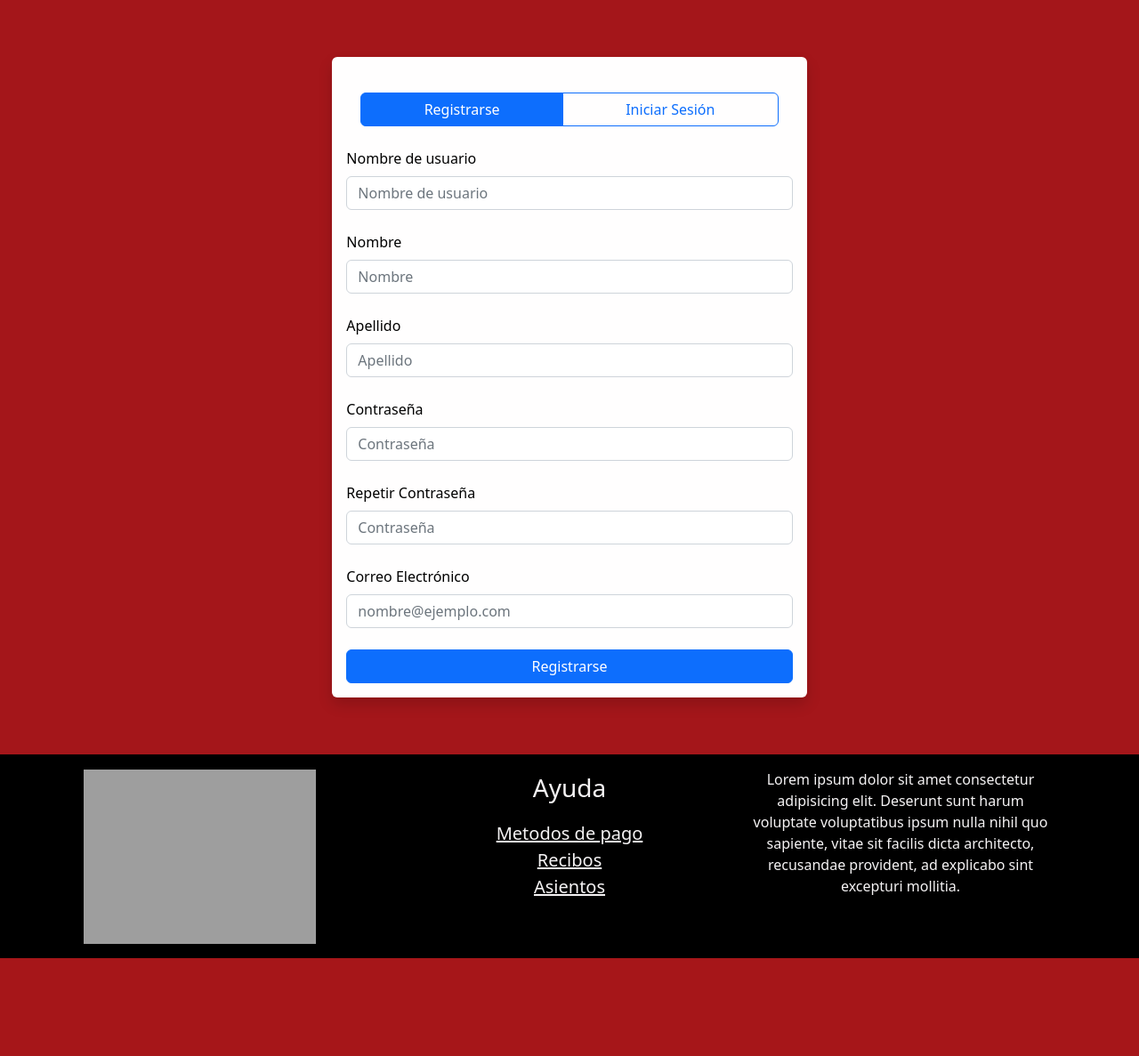
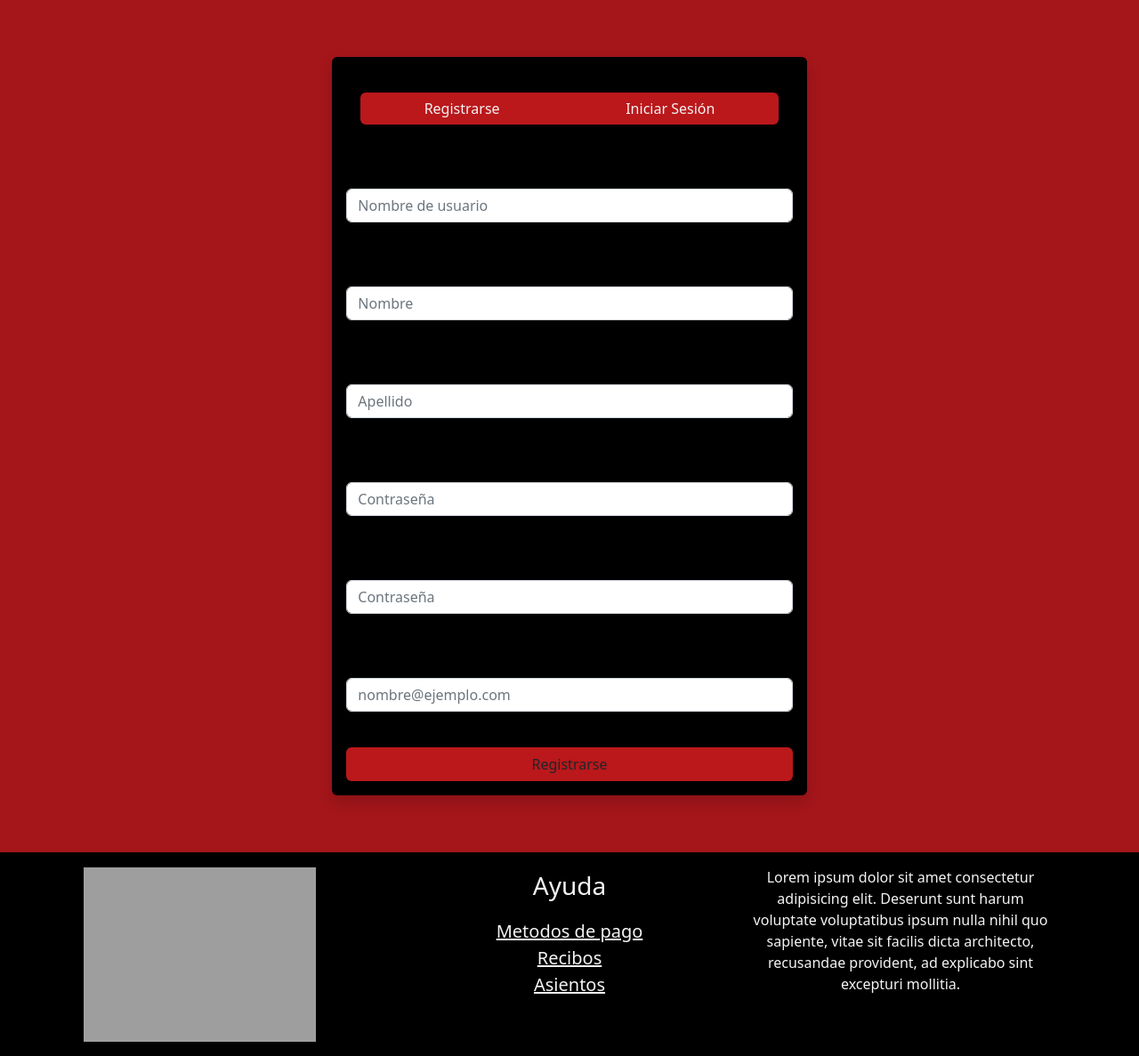
Before and after one commit to Fercho612/Cine_G04, a PHP site: page /login.php in a window 1280 px wide. Shown: the part 97-1284 px from the top of the page at 89% size. Before the commit the page ends 1174 px from the top, so only its background shows below. Run offline with PHP 8.4, Linux system fonts and the light colour scheme; grey boxes are pictures that could not be loaded.

Commit message:
Modifique visualmete el login, arregle la query de pedido y estoy trabajando en los asientos para los pedidos

```diff
--- a/login.css
+++ /dev/null
@@ -1,12 +0,0 @@
-#ventana_login{
-    position: relative;
-    background-color: #FFFEFE;
-    margin: 1em;
-    padding: 1em;
-    color: black;
-}
-
-
-.btn-group, .btn-group-vertical{
-    width: calc(100% - 2em);
-}
--- a/login.php
+++ b/login.php
@@ -59,7 +59,6 @@ if (isset($_COOKIE["username"]))
     integrity="sha384-Zenh87qX5JnK2Jl0vWa8Ck2rdkQ2Bzep5IDxbcnCeuOxjzrPF/et3URy9Bv1WTRi" crossorigin="anonymous">
   <script src="https://ajax.googleapis.com/ajax/libs/jquery/3.6.1/jquery.min.js"></script>
   <link rel="stylesheet" href="styles.css">
-  <link rel="stylesheet" href="login.css">
   <script src="login.js"></script>
   <?php
   if (isset($_POST["registro"]) && $_POST["registro"] == 0)
@@ -68,24 +67,44 @@ if (isset($_COOKIE["username"]))
     echo "<script>var registrando = true;</script>";
   ?>
 </head>
-
+<style>
+  #ventana_login{
+    position: relative;
+    margin: 1em;
+    padding: 1em;
+    color: black;
+}
+main{
+  min-height: 85vh;
+}
+.btn-group, .btn-group-vertical{
+    width: calc(100% - 2em);
+}
+.btn-red{
+  border: none;
+  color: #F5F3F4;
+}
+.btn-red:hover, .btn-red:active{
+  background-color: #660708 !important;
+}
+</style>
 <body>
   <?php include 'Layout/header.php'; ?>
   <main class="w-100 py-5 color-black d-flex justify-content-center">
     <form method="post" action="login.php" id="ventana_login"
-      class="container rounded shadow d-flex flex-column col-12 col-sm-10 col-md-6 col-lg-5">
+      class="container rounded shadow d-flex flex-column col-12 col-sm-10 col-md-6 col-lg-5 bg-black">
       <br>
       <div id="form_botones" class="d-flex justify-content-center">
         <div class="btn-group justify-content-center" id="grupo_botones">
-          <button type="button" id="btn_tab_registrar" onclick="tab_registrar()" class="btn btn-primary"> Registrarse
+          <button type="button" id="btn_tab_registrar" onclick="tab_registrar()" class="btn btn-red bg-red"> Registrarse
           </button>
           <button type="button" id="btn_tab_iniciar_sesion" onclick="tab_iniciar_sesion()"
-            class="btn btn-outline-primary"> Iniciar Sesión </button>
+            class="btn btn-red bg-red"> Iniciar Sesión </button>
         </div>
       </div>
       <br>
-      <label for="username" id="nombre_label" class="form-label"> Nombre de usuario </label>
-      <input type="text" placeholder="Nombre de usuario" name="username" id="username" class="form-control" required
+      <label for="username" id="nombre_label" class="form-label mt-3"> Nombre de usuario </label>
+      <input type="text" placeholder="Nombre de usuario" name="username" id="username" class="form-control mb-3" required
         data-bs-toggle="tooltip" data-bs-title="Debe contener entre 4 y 40 caracteres" data-bs-placement="right">
       <br>
       <div id="alerta_username" class="alerta">
@@ -99,15 +118,15 @@ if (isset($_COOKIE["username"]))
         ?>
       </div>
       <label for="nombre" id="nombre_label" class="form-label registro"> Nombre </label>
-      <input type="text" placeholder="Nombre" name="nombre" id="nombre" class="form-control registro">
+      <input type="text" placeholder="Nombre" name="nombre" id="nombre" class="form-control registro mb-3">
       <br class="registro">
       <div id="alerta_nombre" class="alerta"> </div>
       <label for="apellido" id="apellido_label" class="form-label registro"> Apellido </label>
-      <input type="text" placeholder="Apellido" name="apellido" id="apellido" class="form-control registro">
+      <input type="text" placeholder="Apellido" name="apellido" id="apellido" class="form-control registro mb-3">
       <br class="registro">
       <div id="alerta_apellido" class="alerta"> </div>
       <label for="contrasena" id="contrasena_label" class="form-label"> Contraseña </label>
-      <input type="password" placeholder="Contraseña" name="contrasena" id="contrasena" class="form-control" required
+      <input type="password" placeholder="Contraseña" name="contrasena" id="contrasena" class="form-control mb-3" required
         data-bs-toggle="tooltip" data-bs-title="Debe contener al menos 4 caracteres" data-bs-placement="right">
       <br>
       <div id="alerta_contrasena" class="alerta">
@@ -118,18 +137,18 @@ if (isset($_COOKIE["username"]))
         ?>
       </div>
       <label for="contraseña2" id="contrasena2_label" class="form-label registro"> Repetir Contraseña </label>
-      <input type="password" placeholder="Contraseña" name="contrasena2" id="contrasena2" class="form-control registro"
+      <input type="password" placeholder="Contraseña" name="contrasena2" id="contrasena2" class="form-control registro mb-3"
         required data-bs-toggle="tooltip" data-bs-title="Las contraseñas deben coincidir" data-bs-placement="right">
       <br class="registro">
       <div id="alerta_contrasena2" class="alerta registro"> </div>
       <label for="correo" id="correo_label" class="form-label registro"> Correo Electrónico </label>
-      <input type="email" placeholder="nombre@ejemplo.com" name="correo" id="correo" class="form-control registro"
+      <input type="email" placeholder="nombre@ejemplo.com" name="correo" id="correo" class="form-control registro mb-3"
         required>
       <br>
       <div id="alerta_correo" class="alerta registro"> </div>
-      <button type="button" class="btn btn-primary w-100 d-none" id="btn_iniciar_sesion" onclick="iniciar_sesion()">
+      <button type="button" class="btn bg-red w-100 d-none" id="btn_iniciar_sesion" onclick="iniciar_sesion()">
         Iniciar Sesion </button>
-      <button type="button" class="btn btn-primary w-100 d-block" id="btn_registrar" onclick="registrar()"> Registrarse
+      <button type="button" class="btn bg-red w-100 d-block " id="btn_registrar" onclick="registrar()"> Registrarse
       </button>
 
       <input id="hidden_registro" type="hidden" name="registro" value="1">
--- a/styles.css
+++ b/styles.css
@@ -10,8 +10,16 @@ footer{
 ul{
   list-style: none;
 }
+
+.bg-red{
+  background: #BA181B;
+}
+.bg-black{
+  background: #0B090A;
+}
+
 .color_primary{
-  color: #BA181B
+  color: #BA181B;
 }
 .color_black{
   color: #0B090A;
@@ -19,15 +27,3 @@ ul{
 .color_wt{
   color: #F5F3F4;
 }
-.card_movie{
-  max-width: 350px;
-  max-height: 404px;
-}
-
-.card_movie_img{
-  border: #0B090A 3px solid;
-  border-radius: 1em;
-}
-.card_movie_img:hover{
-  box-shadow: 0px 0px 15px 1px #0B090A;
-}
```
Also changed, not shown: index.html (deleted, +0 -79 lines), index.php (+13 -0 lines), pedidos.php (+40 -15 lines), Multimedia/Sillas/seat-activate.png (added), Multimedia/Sillas/seat-free.png (added), Multimedia/Sillas/seat-ocupeted.png (added).
